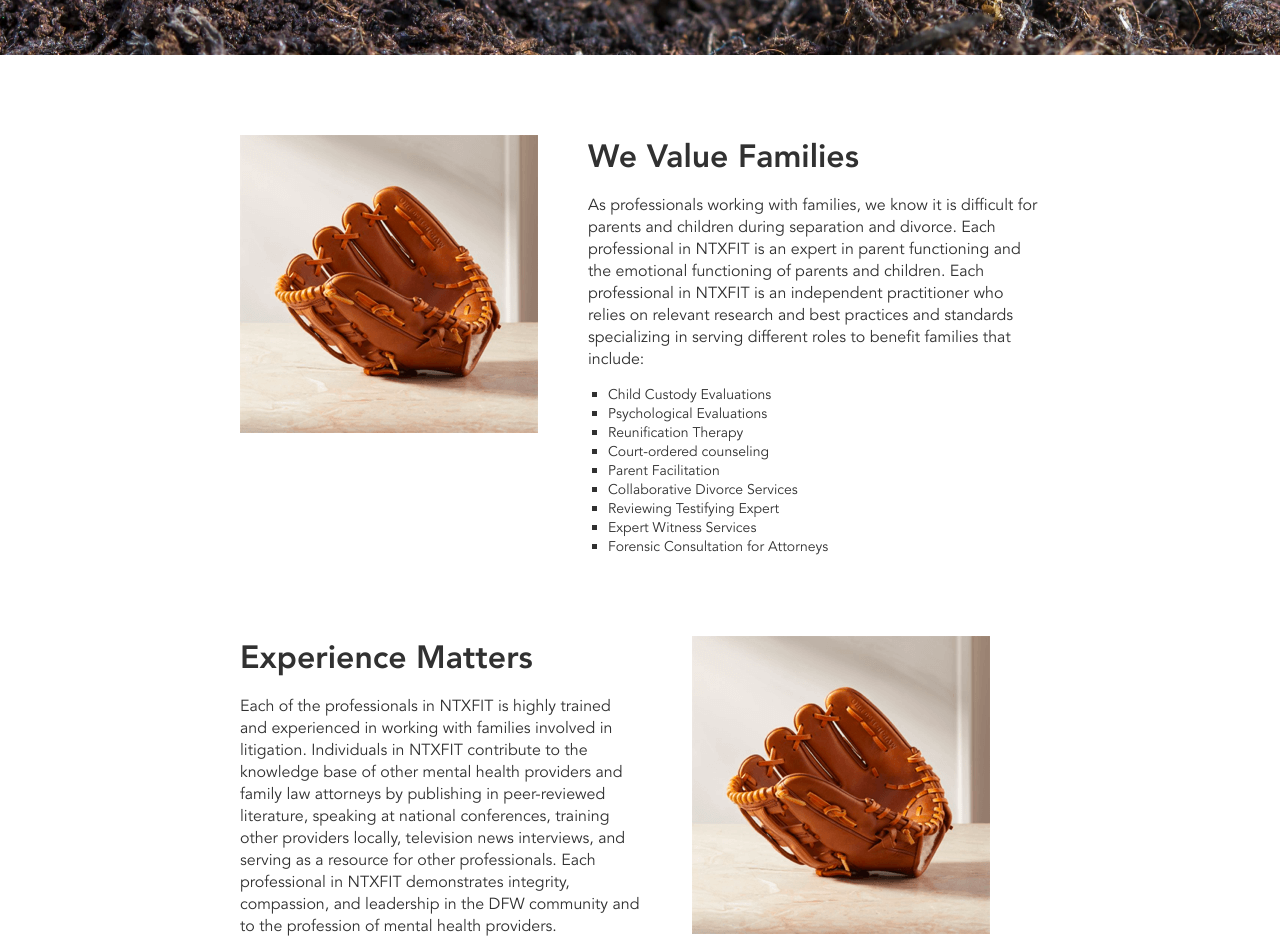
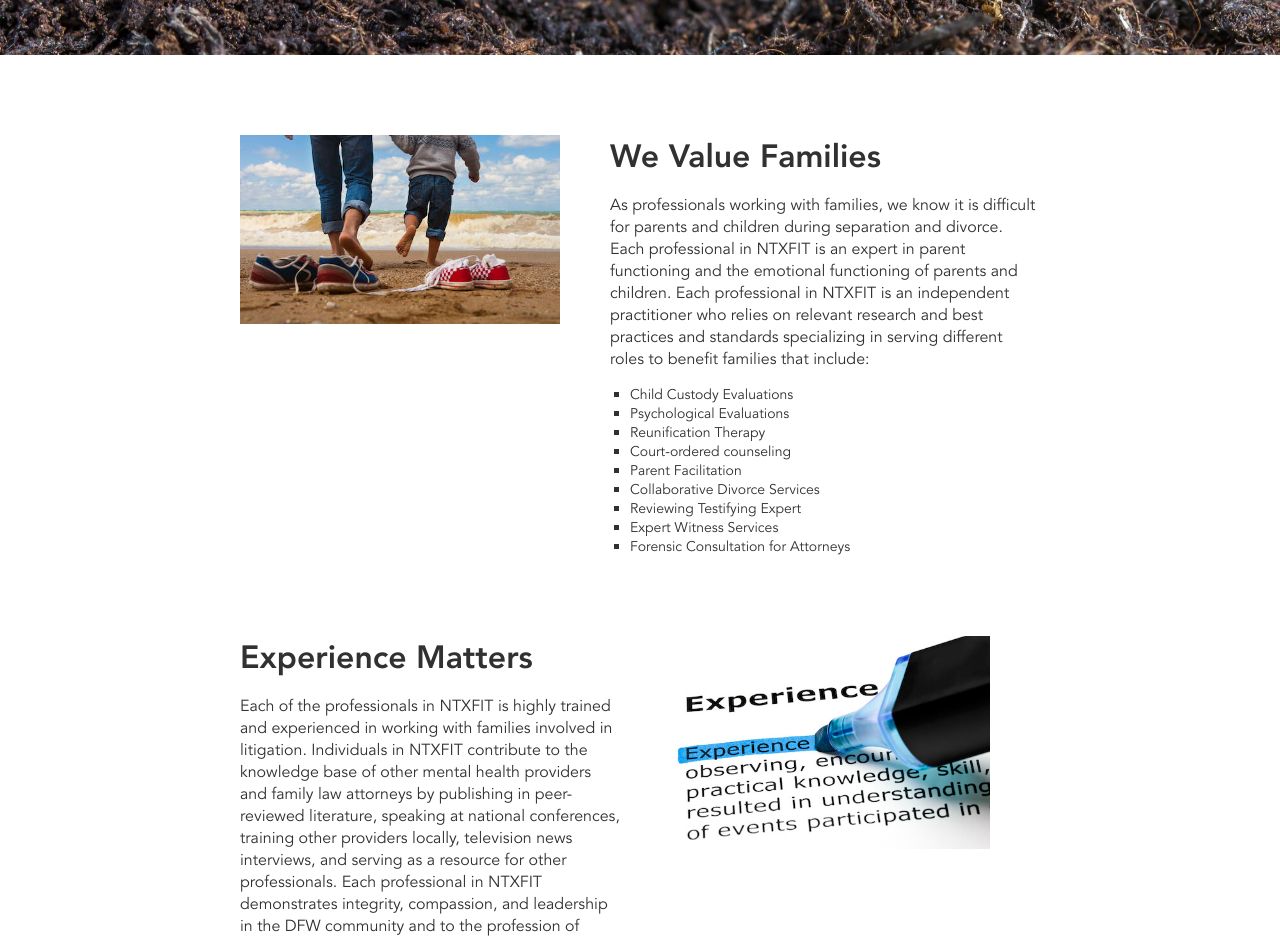
Before and after one commit to Modern-Lawyer-Marketing/ntxfit, a React (Create React App) app: page / in a window 1280 px wide. Shown: the part 520-1458 px from the top of the page. Built offline with nearby package versions, Linux system fonts and the light colour scheme.

Commit message:
Changed pictures

```diff
--- a/src/components/Home/About.jsx
+++ b/src/components/Home/About.jsx
@@ -12,7 +12,7 @@ const About = () => {
   return (
     <div className="about">
       <div className={`section ${isMobile ? 'mobile' : ''}`}>
-        <img src={require('../../images/baseball-glove.png')} alt="family" />
+        <img src={require('../../images/families.jpg')} alt="family" />
         <div className="content">
           <h2>We Value Families</h2>
           <p>As professionals working with families, we know it is difficult for parents and children during separation and divorce.  Each professional in NTXFIT is an expert in parent functioning and the emotional functioning of parents and children.  Each professional in NTXFIT is an independent practitioner who relies on relevant research and best practices and standards specializing in serving different roles to benefit families that include:</p>
@@ -31,7 +31,7 @@ const About = () => {
       </div>
 
       <div className={`section flip ${isMobile ? 'mobile' : ''}`}>
-        <img src={require('../../images/baseball-glove.png')} alt="experience" />
+        <img src={require('../../images/experience.jpg')} alt="experience" />
         <div className="content">
           <h2>Experience Matters</h2>
           <p>Each of the professionals in NTXFIT is highly trained and experienced in working with families involved in litigation.   Individuals in NTXFIT contribute to the knowledge base of other mental health providers and family law attorneys by publishing in peer-reviewed literature, speaking at national conferences, training other providers locally, television news interviews, and serving as a resource for other professionals.  Each professional in NTXFIT demonstrates integrity, compassion, and leadership in the DFW community and to the profession of mental health providers.</p>
```
Also changed, not shown: src/images/experience.jpg (added), src/images/families.jpg (added).
